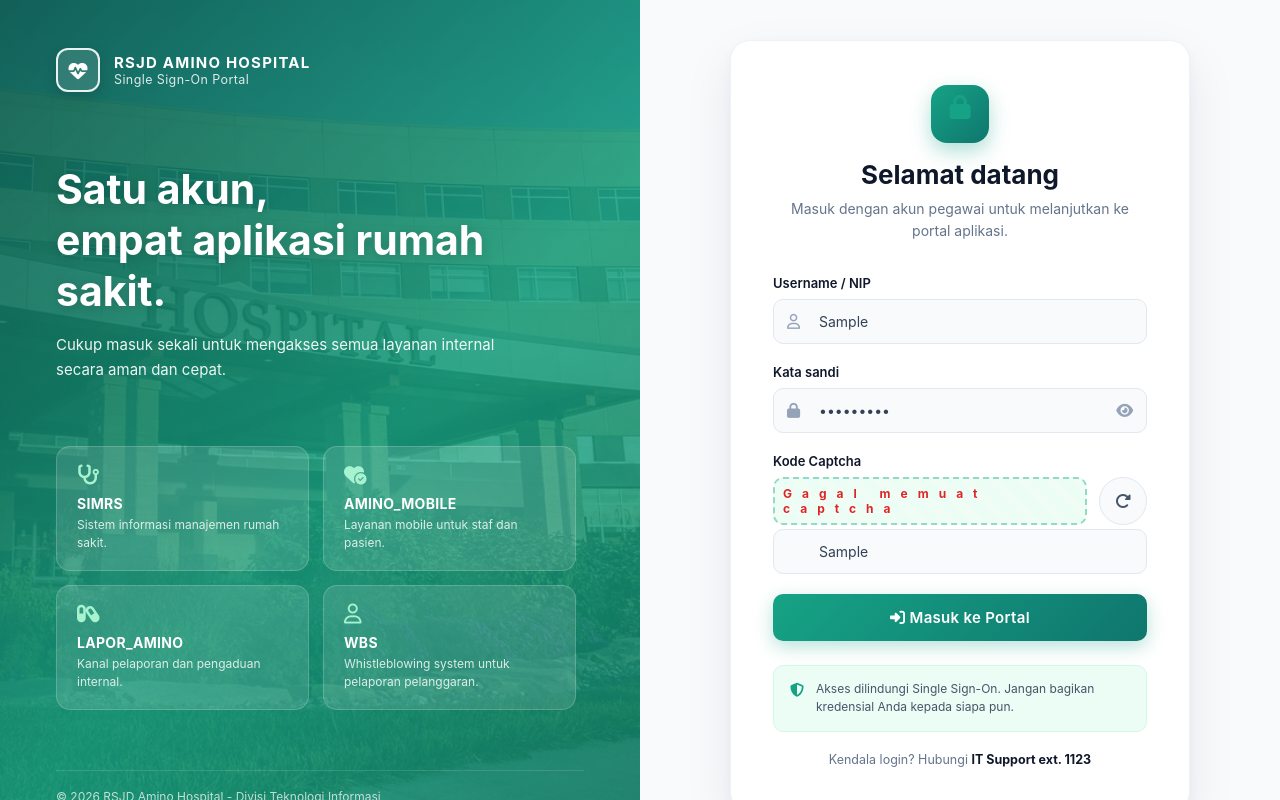
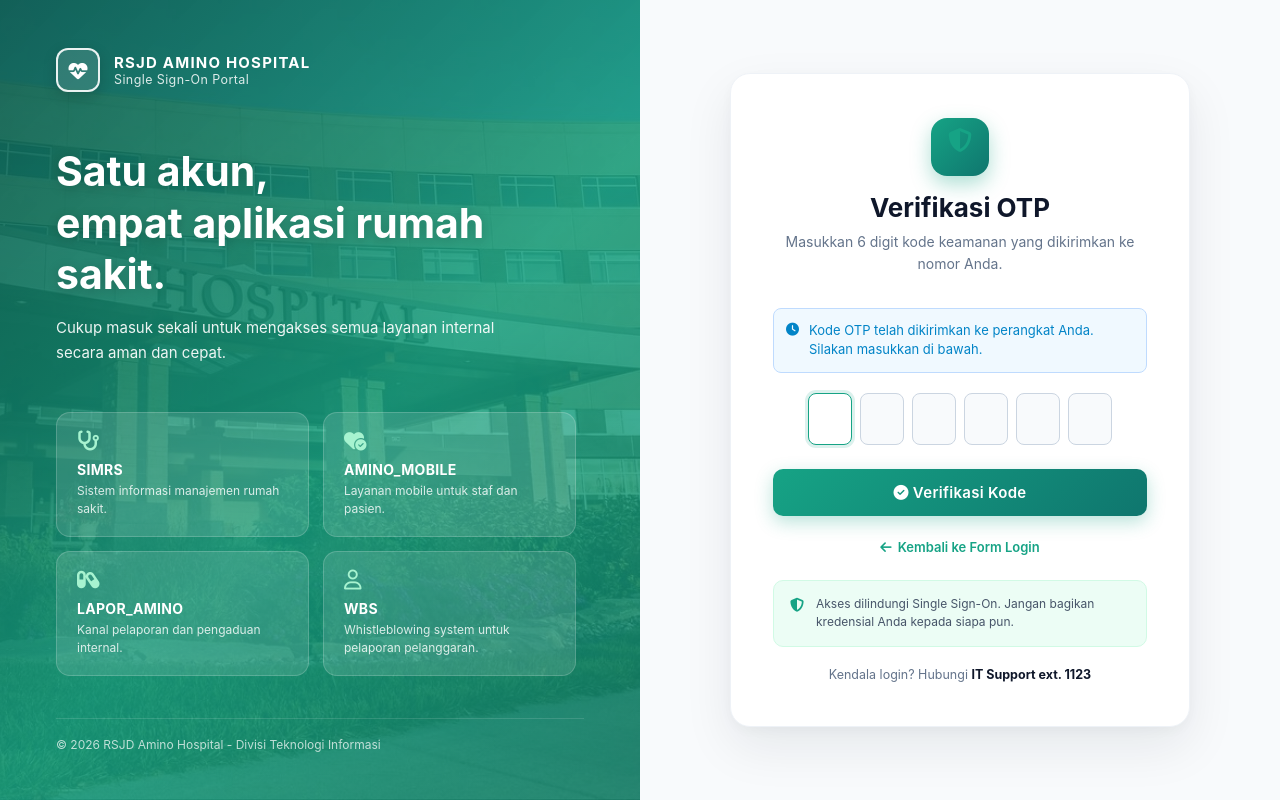
Before and after one commit to BangkitFikomdigi/Frontend-SSO, a React (Vite) app in the folder Frontend/: page / in a window 1280 px wide. Both pictures are taken after typing "Sample", "Sample123", "Sample" into the empty fields and a click on the button "Masuk ke Portal". Built offline with nearby package versions, Linux system fonts and the light colour scheme; no server answers.

Commit message:
menambahkan otp

```diff
--- a/Frontend/src/assets/style/login.css
+++ b/Frontend/src/assets/style/login.css
@@ -118,6 +118,26 @@ html, body {
     opacity: 0.92;
 }
 
+/* Styling Kotak Input OTP */
+.otp-box {
+    width: 44px;
+    height: 52px;
+    font-size: 22px;
+    font-weight: 700;
+    text-align: center;
+    border: 1.5px solid #cbd5e1;
+    border-radius: 8px;
+    outline: none;
+    transition: all 0.2s ease-in-out;
+    background-color: #f8fafc;
+    color: #0f172a;
+}
+
+.otp-box:focus {
+    border-color: #16a385;
+    background-color: #ffffff;
+    box-shadow: 0 0 0 3px rgba(22, 163, 133, 0.15);
+}
 /* ---------- Features Grid ---------- */
 .features-grid {
     display: grid;
--- a/Frontend/src/pages/dashboardlogin.jsx
+++ b/Frontend/src/pages/dashboardlogin.jsx
@@ -1,6 +1,7 @@
 import React, { useState, useEffect } from 'react';
 import '../assets/style/login.css';
 import bgLogin from '../assets/gambar/background_login.jpeg';
+
 const Login = () => {
   // State untuk menyimpan input user
   const [formData, setFormData] = useState({
@@ -15,18 +16,19 @@ const Login = () => {
   const [captcha, setCaptcha] = useState({ id: '', svg: '' });
   const [alert, setAlert] = useState(null);
 
+  // State Tambahan untuk OTP
+  const [isOtpStep, setIsOtpStep] = useState(false);
+  const [otpValues, setOtpValues] = useState(['', '', '', '', '', '']);
+
   // Fungsi mengambil captcha dari API Backend
   const fetchCaptcha = async () => {
     try {
-      const response = await fetch(
-        'http://localhost:3000/auth/captcha',
-        {
+      const response = await fetch('http://localhost:3000/auth/captcha', {
         method: 'GET',
         headers: {
           Accept: 'application/json'
         }
-        }
-      );
+      });
 
       const data = await response.json();
 
@@ -78,7 +80,7 @@ const Login = () => {
     }
   }, []);
 
-  // Handle perubahan input
+  // Handle perubahan input form login
   const handleChange = (e) => {
     const { name, value } = e.target;
 
@@ -88,40 +90,75 @@ const Login = () => {
     }));
   };
 
-  // Handle submit form
+  // Handle submit form login awal (berpindah ke step OTP)
   const handleSubmit = async (e) => {
     e.preventDefault();
     setIsLoading(true);
 
-    console.log('Data yang dikirim:', {
+    console.log('Data login dikirim:', {
       ...formData,
       captcha_id: captcha.id
     });
 
-    // Nanti bisa dihubungkan dengan API login
-    // Contoh:
-    //
-    // await fetch('http://localhost:3000/auth/login', {
-    //   method: 'POST',
-    //   headers: {
-    //     'Content-Type': 'application/json'
-    //   },
-    //   body: JSON.stringify({
-    //     username: formData.username,
-    //     password: formData.password,
-    //     captcha_id: captcha.id,
-    //     captcha_answer: formData.captchaAnswer
-    //   })
-    // });
-
+    // Simulasi respons backend, lalu pindah ke langkah OTP
     setTimeout(() => {
       setIsLoading(false);
+      setIsOtpStep(true);
+      setAlert({
+        type: 'info',
+        message: 'Kode OTP telah dikirimkan ke perangkat Anda. Silakan masukkan di bawah.'
+      });
+    }, 1500);
+  };
+
+  // Handle perubahan input OTP (pindah fokus otomatis & hanya angka)
+  const handleOtpChange = (index, value) => {
+    if (!/^[0-9]*$/.test(value)) return;
+
+    const newOtp = [...otpValues];
+    newOtp[index] = value;
+    setOtpValues(newOtp);
+
+    if (value !== '' && index < 5) {
+      document.getElementById(`otp-input-${index + 1}`)?.focus();
+    }
+  };
+
+  // Handle tombol Backspace pada input OTP
+  const handleOtpKeyDown = (index, e) => {
+    if (e.key === 'Backspace' && otpValues[index] === '' && index > 0) {
+      document.getElementById(`otp-input-${index - 1}`)?.focus();
+    }
+  };
+
+  // Handle submit OTP
+  const handleOtpSubmit = (e) => {
+    e.preventDefault();
+    const otpCode = otpValues.join('');
+
+    if (otpCode.length < 6) {
+      setAlert({
+        type: 'error',
+        message: 'Silakan isi 6 digit kode OTP dengan lengkap.'
+      });
+      return;
+    }
+
+    setIsLoading(true);
+    console.log('Kode OTP diverifikasi:', otpCode);
+
+    // Simulasi verifikasi OTP sukses
+    setTimeout(() => {
+      setIsLoading(false);
+      setAlert({
+        type: 'info',
+        message: 'Verifikasi berhasil! Mengalihkan ke dashboard...'
+      });
     }, 1500);
   };
 
   return (
     <div className="container">
-
       {/* ================= BAGIAN KIRI ================= */}
       <div
         className="left-panel"
@@ -129,10 +166,7 @@ const Login = () => {
       >
         <div className="overlay"></div>
         <div className="content-wrapper">
-
-
           <div className="brand">
-
             <div className="logo-icon">
               <i className="fa-solid fa-heart-pulse"></i>
             </div>
@@ -141,11 +175,9 @@ const Login = () => {
               <h1>RSJD AMINO HOSPITAL</h1>
               <p>Single Sign-On Portal</p>
             </div>
-
           </div>
 
           <div className="main-text">
-
             <h2>
               Satu akun,
               <br />
@@ -153,46 +185,35 @@ const Login = () => {
             </h2>
 
             <p>
-              Cukup masuk sekali untuk mengakses semua layanan
-              internal secara aman dan cepat.
+              Cukup masuk sekali untuk mengakses semua layanan internal secara aman
+              dan cepat.
             </p>
-
           </div>
 
           <div className="features-grid">
-
             <div className="feature-card">
               <i className="fa-solid fa-stethoscope"></i>
               <h3>SIMRS</h3>
-              <p>
-                Sistem informasi manajemen rumah sakit.
-              </p>
+              <p>Sistem informasi manajemen rumah sakit.</p>
             </div>
 
             <div className="feature-card">
               <i className="fa-solid fa-heart-circle-check"></i>
               <h3>AMINO_MOBILE</h3>
-              <p>
-                Layanan mobile untuk staf dan pasien.
-              </p>
+              <p>Layanan mobile untuk staf dan pasien.</p>
             </div>
 
             <div className="feature-card">
               <i className="fa-solid fa-capsules"></i>
               <h3>LAPOR_AMINO</h3>
-              <p>
-                Kanal pelaporan dan pengaduan internal.
-              </p>
+              <p>Kanal pelaporan dan pengaduan internal.</p>
             </div>
 
             <div className="feature-card">
               <i className="fa-regular fa-user"></i>
               <h3>WBS</h3>
-              <p>
-                Whistleblowing system untuk pelaporan pelanggaran.
-              </p>
+              <p>Whistleblowing system untuk pelaporan pelanggaran.</p>
             </div>
-
           </div>
 
           <div className="footer-left">
@@ -200,21 +221,16 @@ const Login = () => {
               &copy; 2026 RSJD Amino Hospital - Divisi Teknologi Informasi
             </p>
           </div>
-
         </div>
       </div>
 
-
       {/* ================= BAGIAN KANAN ================= */}
       <div className="right-panel">
-
         <div className="login-wrapper">
-
           <div className="login-header">
-
             <div className="login-icon">
               <i
-                className="fa-solid fa-lock"
+                className={`fa-solid ${isOtpStep ? 'fa-shield-halved' : 'fa-lock'}`}
                 style={{
                   fontSize: '24px',
                   color: '#16a385',
@@ -223,42 +239,30 @@ const Login = () => {
               ></i>
             </div>
 
-            <h2>Selamat datang</h2>
+            <h2>{isOtpStep ? 'Verifikasi OTP' : 'Selamat datang'}</h2>
 
             <p>
-              Masuk dengan akun pegawai untuk melanjutkan
-              ke portal aplikasi.
+              {isOtpStep
+                ? 'Masukkan 6 digit kode keamanan yang dikirimkan ke nomor Anda.'
+                : 'Masuk dengan akun pegawai untuk melanjutkan ke portal aplikasi.'}
             </p>
-
           </div>
-
 
           {/* ================= ALERT ================= */}
           {alert && (
             <div
               className={`alert ${
-                alert.type === 'error'
-                  ? 'alert-error'
-                  : 'alert-info'
+                alert.type === 'error' ? 'alert-error' : 'alert-info'
               }`}
               style={{
-                color:
-                  alert.type === 'error'
-                    ? '#dc2626'
-                    : '#0284c7',
-
-                background:
-                  alert.type === 'error'
-                    ? '#fef2f2'
-                    : '#f0f9ff',
-
+                color: alert.type === 'error' ? '#dc2626' : '#0284c7',
+                background: alert.type === 'error' ? '#fef2f2' : '#f0f9ff',
                 padding: '12px',
                 borderRadius: '8px',
                 marginBottom: '20px',
                 fontSize: '13px'
               }}
             >
-
               <i
                 className={`fa-solid ${
                   alert.type === 'error'
@@ -267,33 +271,20 @@ const Login = () => {
                     ? 'fa-right-from-bracket'
                     : 'fa-clock'
                 }`}
-              ></i>
-
-              {' '}
-
+              ></i>{' '}
               {alert.message}
-
             </div>
           )}
 
-
-          {/* ================= FORM LOGIN ================= */}
-          <form
-            onSubmit={handleSubmit}
-            className="login-form"
-          >
-
+          {/* ================= RENDER FORM BERDASARKAN STEP ================= */}
+          {!isOtpStep ? (
+            /* --- FORM 1: LOGIN UTAMA --- */
+            <form onSubmit={handleSubmit} className="login-form">
               {/* USERNAME */}
               <div className="form-group">
-
-              <label htmlFor="username">
-                Username / NIP
-              </label>
-
+                <label htmlFor="username">Username / NIP</label>
                 <div className="input-icon">
-
                   <i className="fa-regular fa-user icon-left"></i>
-
                   <input
                     type="text"
                     id="username"
@@ -304,29 +295,16 @@ const Login = () => {
                     required
                     autoFocus
                   />
-
                 </div>
-
               </div>
-
 
               {/* PASSWORD */}
               <div className="form-group">
-
-              <label htmlFor="password">
-                Kata sandi
-              </label>
-
+                <label htmlFor="password">Kata sandi</label>
                 <div className="input-icon">
-
                   <i className="fa-solid fa-lock icon-left"></i>
-
                   <input
-                  type={
-                    showPassword
-                      ? 'text'
-                      : 'password'
-                  }
+                    type={showPassword ? 'text' : 'password'}
                     id="password"
                     name="password"
                     value={formData.password}
@@ -334,43 +312,27 @@ const Login = () => {
                     placeholder="Masukkan kata sandi"
                     required
                   />
-
                   <i
                     className={`fa-solid ${
-                    showPassword
-                      ? 'fa-eye-slash'
-                      : 'fa-eye'
+                      showPassword ? 'fa-eye-slash' : 'fa-eye'
                     } icon-right`}
-                  onClick={() =>
-                    setShowPassword(!showPassword)
+                    onClick={() => setShowPassword(!showPassword)}
+                    title={
+                      showPassword ? 'Sembunyikan sandi' : 'Tampilkan sandi'
                     }
-                  title={
-                    showPassword
-                      ? 'Sembunyikan sandi'
-                      : 'Tampilkan sandi'
-                  }
-                  style={{
-                    cursor: 'pointer'
-                  }}
+                    style={{ cursor: 'pointer' }}
                   ></i>
-
                 </div>
-
               </div>
-
 
               {/* CAPTCHA */}
               <div className="form-group">
                 <label htmlFor="captcha_answer">Kode Captcha</label>
-
-            {/* Gunakan captcha-container dari CSS */}
                 <div className="captcha-container">
-                {/* Gunakan captcha-box dari CSS */}
                   <div
                     className="captcha-box"
                     dangerouslySetInnerHTML={{ __html: captcha.svg }}
                   />
-
                   <button
                     type="button"
                     className="btn-refresh"
@@ -401,53 +363,105 @@ const Login = () => {
                 className="btn-login"
                 disabled={isLoading}
               >
-
                 {isLoading ? (
                   <>
-                  <i className="fa-solid fa-spinner fa-spin"></i>
-                  {' '}
-                  Memproses...
+                    <i className="fa-solid fa-spinner fa-spin"></i> Memprose...
                   </>
                 ) : (
                   <>
-                  <i className="fa-solid fa-right-to-bracket"></i>
-                  {' '}
-                  Masuk ke Portal
+                    <i className="fa-solid fa-right-to-bracket"></i> Masuk ke Portal
                   </>
                 )}
+              </button>
+            </form>
+          ) : (
+            /* --- FORM 2: VERIFIKASI OTP --- */
+            <form onSubmit={handleOtpSubmit} className="login-form">
+              <div className="form-group" style={{ marginBottom: '24px' }}>
+                <div
+                  style={{
+                    display: 'flex',
+                    gap: '8px',
+                    justifyContent: 'center',
+                    marginTop: '10px'
+                  }}
+                >
+                  {otpValues.map((val, idx) => (
+                    <input
+                      key={idx}
+                      id={`otp-input-${idx}`}
+                      type="text"
+                      maxLength="1"
+                      value={val}
+                      onChange={(e) => handleOtpChange(idx, e.target.value)}
+                      onKeyDown={(e) => handleOtpKeyDown(idx, e)}
+                      className="otp-box"
+                      autoFocus={idx === 0}
+                    />
+                  ))}
+                </div>
+              </div>
 
+              {/* TOMBOL VERIFIKASI OTP */}
+              <button
+                type="submit"
+                className="btn-login"
+                disabled={isLoading}
+              >
+                {isLoading ? (
+                  <>
+                    <i className="fa-solid fa-spinner fa-spin"></i> Memverifikasi...
+                  </>
+                ) : (
+                  <>
+                    <i className="fa-solid fa-circle-check"></i> Verifikasi Kode
+                  </>
+                )}
               </button>
 
+              {/* KEMBALI KE FORM LOGIN */}
+              <div style={{ textAlign: 'center', marginTop: '20px' }}>
+                <button
+                  type="button"
+                  onClick={() => {
+                    setIsOtpStep(false);
+                    setAlert(null);
+                  }}
+                  style={{
+                    background: 'none',
+                    border: 'none',
+                    color: '#16a385',
+                    cursor: 'pointer',
+                    fontSize: '13px',
+                    fontWeight: '600',
+                    display: 'inline-flex',
+                    alignItems: 'center',
+                    gap: '6px'
+                  }}
+                >
+                  <i className="fa-solid fa-arrow-left"></i> Kembali ke Form Login
+                </button>
+              </div>
             </form>
-
+          )}
 
           {/* ================= SECURITY ================= */}
           <div className="security-info">
-
             <i className="fa-solid fa-shield-halved"></i>
-
             <p>
-              Akses dilindungi Single Sign-On.
-              Jangan bagikan kredensial Anda kepada siapa pun.
+              Akses dilindungi Single Sign-On. Jangan bagikan kredensial Anda
+              kepada siapa pun.
             </p>
-
           </div>
-
 
           {/* ================= SUPPORT ================= */}
           <div className="support-info">
-
             <p>
-              Kendala login? Hubungi{' '}
-              <strong>IT Support ext. 1123</strong>
+              Kendala login? Hubungi <strong>IT Support ext. 1123</strong>
             </p>
-
           </div>
-
         </div>
-
       </div>
-
     </div>
   );
 };
```
Lines whose indentation alone changed are shown as unchanged.
